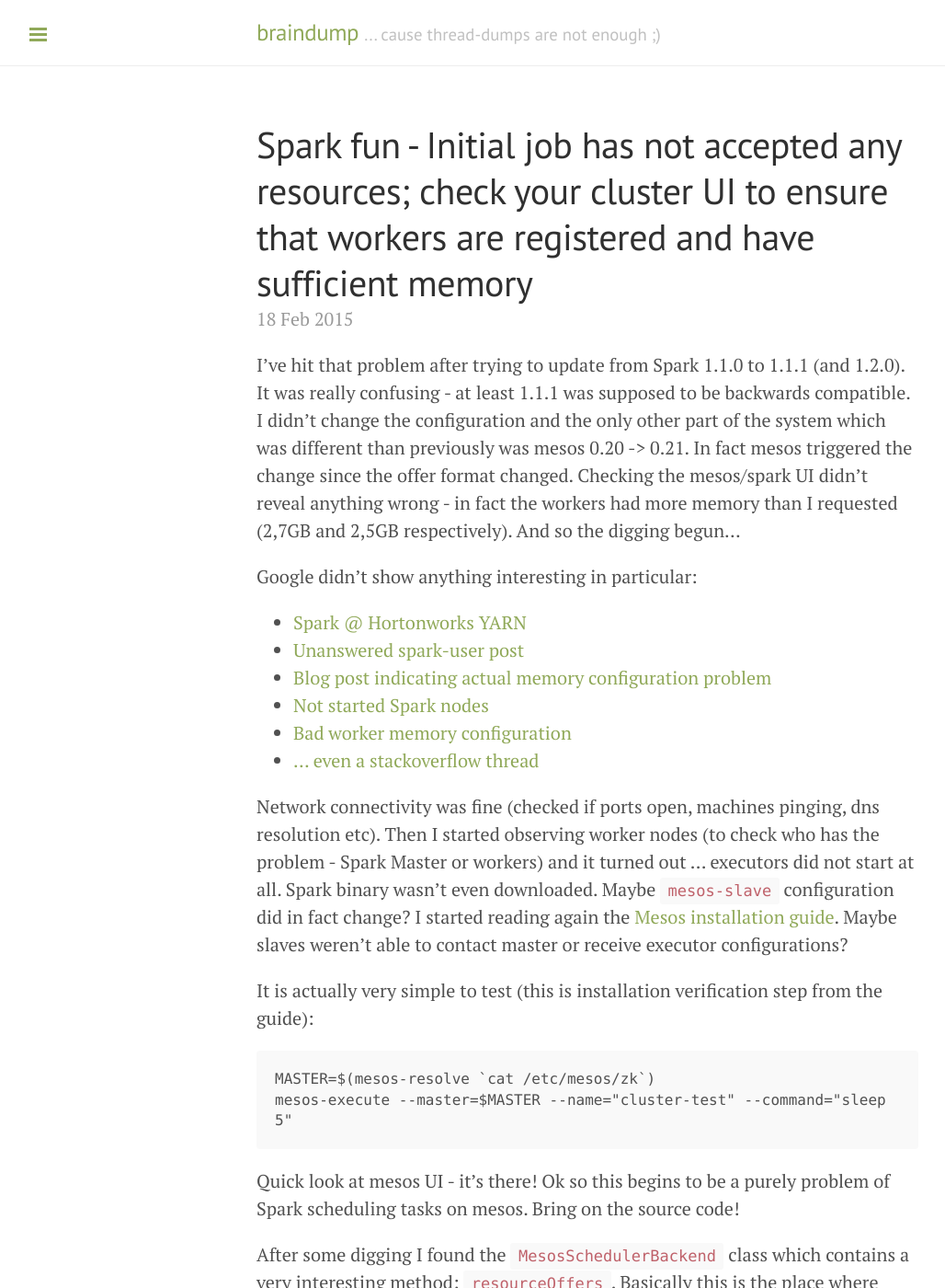
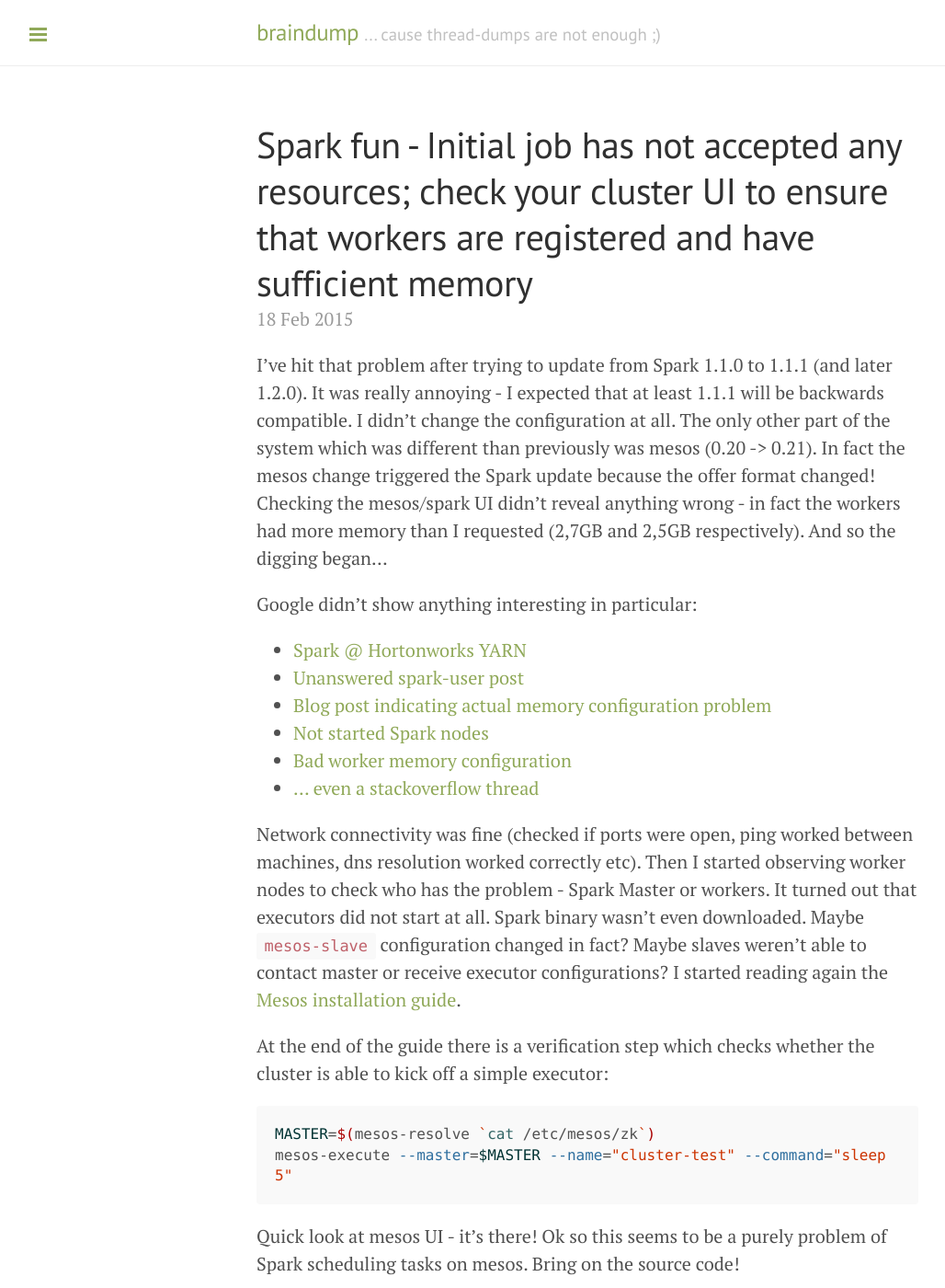
Before and after one commit to pkoperek/braindump, a Jekyll site: the page built from _posts/2015-02-18-spark-not-accepting-resources.md, in a window 1280 px wide and 1400 px high. Shown: the whole window at 92% size, without its empty margins (1-1029 px from the left). Built offline with Jekyll 4.4.1, drawn with Linux system fonts in a browser that asks for light colours; Markdown is read by kramdown in place of the engine named in the settings; comment, search, counter and statistics services are not loaded; some of the changed text lies outside the part shown.

Commit message:
some minor fixes

````diff
--- a/_posts/2015-02-18-spark-not-accepting-resources.md
+++ b/_posts/2015-02-18-spark-not-accepting-resources.md
@@ -4,7 +4,7 @@ title: Spark fun - Initial job has not accepted any resources; check your cluste
 comments: true
 ---
 
-I've hit that problem after trying to update from Spark 1.1.0 to 1.1.1 (and 1.2.0). It was really confusing - at least 1.1.1 was supposed to be backwards compatible. I didn't change the configuration and the only other part of the system which was different than previously was mesos 0.20 -> 0.21. In fact mesos triggered the change since the offer format changed. Checking the mesos/spark UI didn't reveal anything wrong - in fact the workers had more memory than I requested (2,7GB and 2,5GB respectively). And so the digging begun...
+I've hit that problem after trying to update from Spark 1.1.0 to 1.1.1 (and later 1.2.0). It was really annoying - I expected that at least 1.1.1 will be backwards compatible. I didn't change the configuration at all. The only other part of the system which was different than previously was mesos (0.20 -> 0.21). In fact the mesos change triggered the Spark update because the offer format changed! Checking the mesos/spark UI didn't reveal anything wrong - in fact the workers had more memory than I requested (2,7GB and 2,5GB respectively). And so the digging began...
 
 Google didn't show anything interesting in particular:
 
@@ -15,17 +15,18 @@ Google didn't show anything interesting in particular:
   * [Bad worker memory configuration](http://community.cloudera.com/t5/Advanced-Analytics-Apache-Spark/TaskSchedulerImpl-Initial-job-has-not-accepted-any-resources/td-p/8732)
   * [... even a stackoverflow thread](http://stackoverflow.com/questions/21677142/running-a-job-on-spark-0-9-0-throws-error)
 
-Network connectivity was fine (checked if ports open, machines pinging, dns resolution etc). Then I started observing worker nodes (to check who has the problem - Spark Master or workers) and it turned out ... executors did not start at all. Spark binary wasn't even downloaded. Maybe `mesos-slave` configuration did in fact change? I started reading again the [Mesos installation guide](http://mesosphere.com/docs/getting-started/datacenter/install/#verifying-installation). Maybe slaves weren't able to contact master or receive executor configurations?
+Network connectivity was fine (checked if ports were open, ping worked between machines, dns resolution worked correctly etc). Then I started observing worker nodes to check who has the problem - Spark Master or workers. It turned out that executors did not start at all. Spark binary wasn't even downloaded. Maybe `mesos-slave` configuration changed in fact? Maybe slaves weren't able to contact master or receive executor configurations? I started reading again the [Mesos installation guide](http://mesosphere.com/docs/getting-started/datacenter/install/#verifying-installation).
 
-It is actually very simple to test (this is installation verification step from the guide):
-```
+At the end of the guide there is a verification step which checks whether the cluster is able to kick off a simple executor:
+
+```sh
 MASTER=$(mesos-resolve `cat /etc/mesos/zk`)
 mesos-execute --master=$MASTER --name="cluster-test" --command="sleep 5"
 ```
 
-Quick look at mesos UI - it's there! Ok so this begins to be a purely problem of Spark scheduling tasks on mesos. Bring on the source code!
+Quick look at mesos UI - it's there! Ok so this seems to be a purely problem of Spark scheduling tasks on mesos. Bring on the source code!
 
-After some digging I found the `MesosSchedulerBackend` class which contains a very interesting method: `resourceOffers`. Basically this is the place where resource offers from mesos are being evaluated/accepted/rejected by Spark. Here it gets interesting... In version 1.1.0 there is such a condition:
+After some digging I found the `MesosSchedulerBackend` class which contains a very interesting method: `resourceOffers`. Basically this is the place where resource offers from mesos are being evaluated/accepted/rejected by Spark. Here it gets interesting... In version 1.1.0 the condition below is used during the evaluation:
 
 ```scala
 def enoughMemory(o: Offer) = {
@@ -50,7 +51,7 @@ def sufficientOffer(o: Offer) = {
 }
 ```
 
-Now there are significant differences! First of all 1.1.1 takes number of cpus into account. If You don't have a spare core for mesos-executor process the offer is not accepted. This means that machines with a single core have no chances of being used. I was using `m1.medium` instances - **bang that is the issue!** The second important thing: the way of computing the amount of required memory is different. In 1.1.0 anything what had more than `spark.executor.memory` was accepted. In later versions it needs to satisfy this condition:
+Obviously the difference is quite significant. First of all 1.1.1 takes the number of cpus into account. If You don't have a spare core for mesos-executor process, the offer is not accepted. This means that machines with a single core have no chances of being used at all. I was using `m1.medium` instances **and that was the issue!** Second important thing: the way of computing the amount of required memory is different. In 1.1.0 anything what had more than `spark.executor.memory` was accepted. In later versions the offer needs to satisfy this condition:
 
 ```scala
 private[spark] object MemoryUtils {
@@ -72,4 +73,4 @@ private[spark] object MemoryUtils {
 This means You need to have more memory than `spark.executor.memory * 1.07` and `spark.executor.memory + spark.mesos.executor.memoryOverhead (default: 384)`.
 
 Fortunately for me: all this can be tweaked with configuration. I tuned the memory configuration with `spark.mesos.executor.memoryOverhead` and it works in the same way as previously. Regarding cpu cores:
-since [nibbler](https://github.com/pkoperek/nibbler) is creating long-running mesos executors I just switched to [coarse resource mode](http://spark.apache.org/docs/1.2.0/running-on-mesos.html#mesos-run-modes) - `spark.mesos.coarse=true`. In this mode spark accepts all resources which have at least 1 core (;)) what is all I want! Yay Spark! :)
+since [nibbler](https://github.com/pkoperek/nibbler) is creating long-running mesos executors I just switched to [coarse resource mode](http://spark.apache.org/docs/1.2.0/running-on-mesos.html#mesos-run-modes) - `spark.mesos.coarse=true`. In this mode spark accepts all resources which have at least 1 core what is all I want! Yay Spark! :)
````
Also changed, not shown: other parts of _posts/2015-02-18-spark-not-accepting-resources.md (+1 -1 lines).
